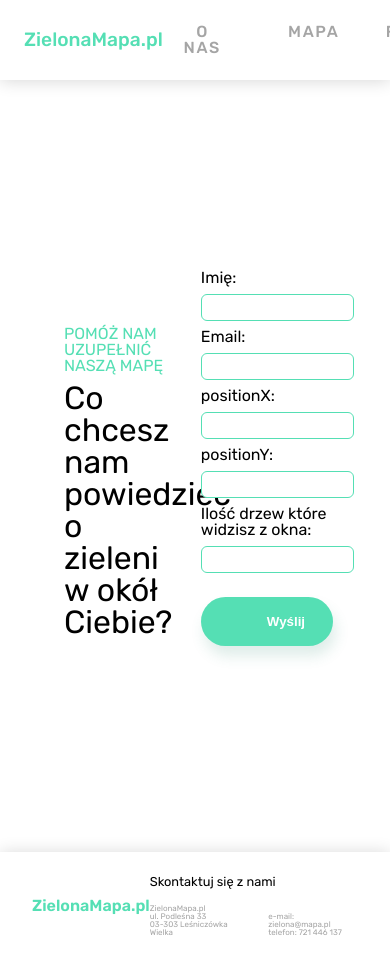
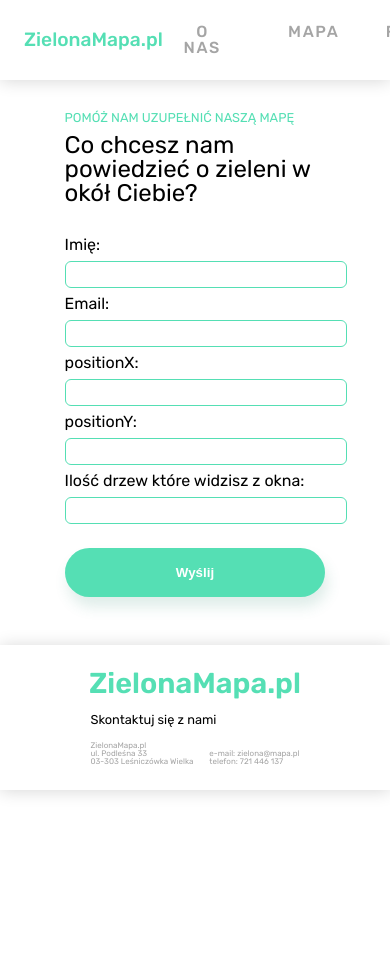
Before and after one commit to kolusnk/zielona-mapa-react-project, a React (Create React App) app: page /formpage in a window 390 px wide. Shown: the top 961 px of the page. After the commit the page ends 844 px from the top, so only its background shows below. Built offline with nearby package versions, Linux system fonts and the light colour scheme.

Commit message:
responsywnosc - dopasowywanie formularza i footera

```diff
--- a/src/components/Footer/footer.scss
+++ b/src/components/Footer/footer.scss
@@ -1,5 +1,6 @@
 .footer {
   box-shadow: 0 1px 16px rgba(0, 0, 0, 0.16);
+
   &__container {
     padding: 1.5rem 4rem 1.5rem;
     display: flex;
@@ -18,7 +19,8 @@
     margin-top: 1rem;
     display: flex;
     gap: 1rem;
-    font-size:0.8rem;
+    font-size: 0.8rem;
+
     &__details {
       align-self: flex-end;
     }
@@ -47,10 +49,25 @@
       margin-top: 1rem;
       display: flex;
       gap: 1rem;
-      font-size:0.5rem;
+      font-size: 0.5rem;
+
       &__details {
         align-self: flex-end;
       }
     }
   }
 }
+
+@media (max-width: 460px) {
+  .footer {
+
+    &__container {
+      flex-direction: column;
+      gap: 1rem;
+    }
+
+    &__logo {
+      font-size: 1.8rem;
+    }
+  }
+}
--- a/src/components/Form/form.scss
+++ b/src/components/Form/form.scss
@@ -4,7 +4,7 @@
     height: calc(100vh - 72px);
     display: flex;
     justify-content: space-between;
-    align-items:center;
+    align-items: center;
   }
 }
 
@@ -38,7 +38,6 @@
     flex-direction: column;
     justify-content: center;
     align-items: center;
-  }
 
     button {
       margin-top: 1rem;
@@ -52,13 +51,15 @@
       text-transform: uppercase;
       margin: 1rem;
     }
+  }
+
 
 }
 
 .form-text {
   &__container {
-    padding-top:2rem;
-    width:40%;
+    padding-top: 2rem;
+    width: 40%;
     display: flex;
     flex-direction: column;
     justify-content: center;
@@ -71,8 +72,62 @@
 
   &__title {
     margin-top: 0.5rem;
-    font-size:2rem;
+    font-size: 2rem;
     justify-self: flex-start;
   }
 
 }
+
+
+@media (max-width: 760px) {
+  .form__section {
+    padding-bottom: 2rem;
+    &-container {
+      padding-inline: 2rem;
+      height: inherit;
+      flex-direction: column;
+      justify-content: center;
+      gap: 2rem;
+    }
+  }
+
+  .form {
+    width: 80%;
+    padding-left: 0;
+
+  }
+
+
+  .form-text {
+    &__container {
+      padding-top: 2rem;
+      width: 80%;
+      display: flex;
+      flex-direction: column;
+      justify-content: center;
+    }
+
+    &__subtitle {
+      font-size: 0.8rem
+    }
+
+    &__title {
+      margin-top: 0.5rem;
+      font-size: 1.5rem;
+      justify-self: flex-start;
+    }
+  }
+
+}
+
+
+@media (max-height: 560px) {
+  .form__section {
+    padding: 2rem 0;
+    &-container {
+      padding-inline: 2rem;
+      height: inherit;
+      gap: 2rem;
+    }
+  }
+}
```
Lines whose indentation alone changed are shown as unchanged.
